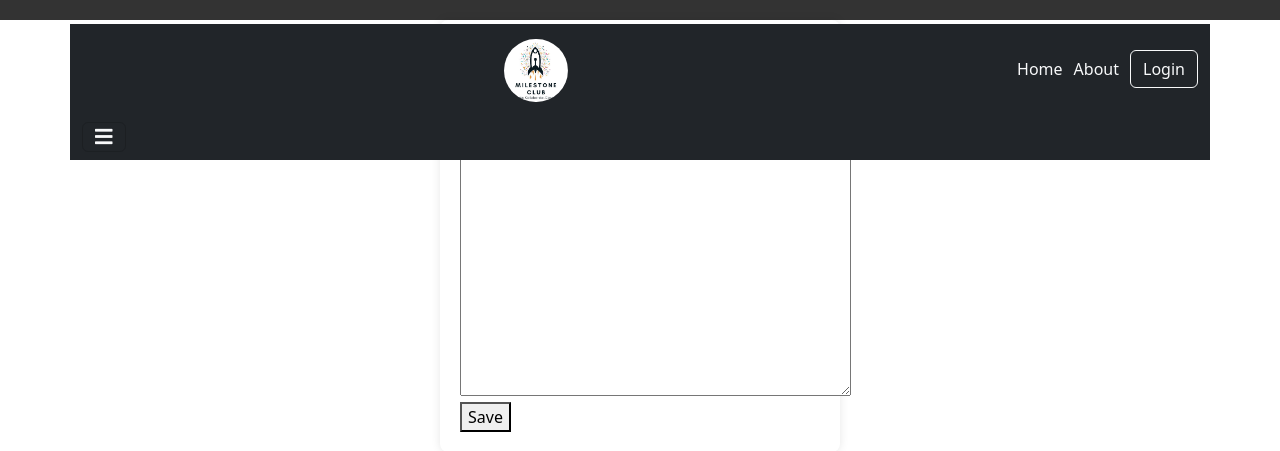
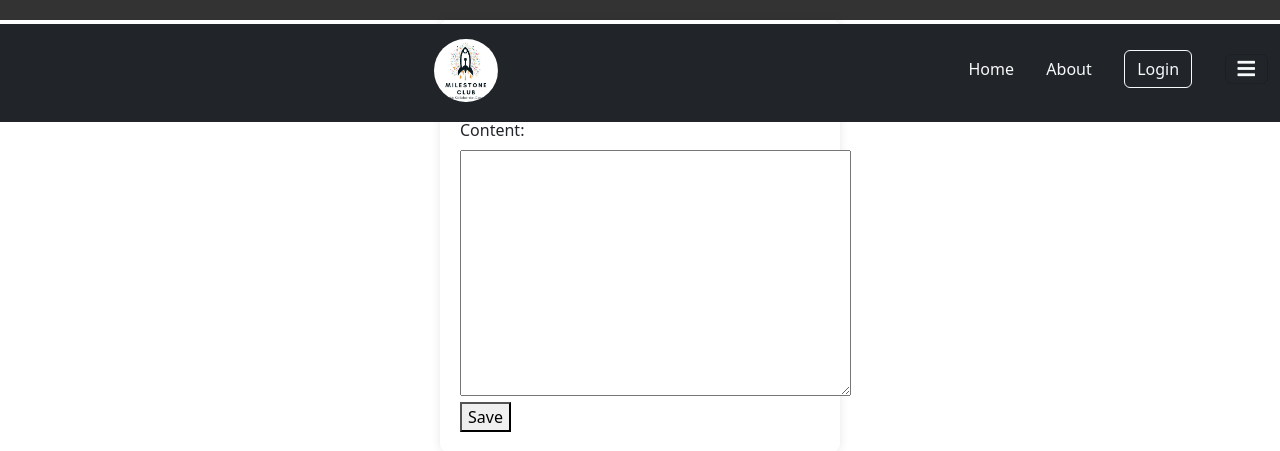
Before and after one commit to nityagv22/Blogpost-Milestone, a Django app: page /addblog/ in a window 1280 px wide. Shown: the top 451 px of the page. Run offline with Django 4.2, Linux system fonts and the light colour scheme; some libraries are stand-ins or nearby versions.

Commit message:
both files
commit

```diff
--- a/blogpost/user/templates/base.html
+++ b/blogpost/user/templates/base.html
@@ -11,11 +11,13 @@
     <script src="https://cdn.jsdelivr.net/npm/popper.js@1.12.9/dist/umd/popper.min.js" integrity="sha384-ApNbgh9B+Y1QKtv3Rn7W3mgPxhU9K/ScQsAP7hUibX39j7fakFPskvXusvfa0b4Q" crossorigin="anonymous"></script>
     <script src="https://cdn.jsdelivr.net/npm/bootstrap@4.0.0/dist/js/bootstrap.min.js" integrity="sha384-JZR6Spejh4U02d8jOt6vLEHfe/JQGiRRSQQxSfFWpi1MquVdAyjUar5+76PVCmYl" crossorigin="anonymous"></script>
     <link rel="stylesheet" href="http://use.fontawesome.com/releases/v5.7.0/css/all.css"/>
+    <style>
+    </style>
 </head>
 <body>
     <header>
         <nav class="navbar navbar-expand-xxxl fixed-top">
-            <div class="container my-3 bg-dark">
+            <div class="container-fluid my-3 bg-dark">
                 <a href="#" class="navbar-brand" ><img class="rounded-5" src="Logo.jpg" alt="Company_Logo" style=" height:7%; width: 7%;"></a>
                 <a href="{% url 'home' %}" class="nav-item nav-link text-light h6">Home</a>
                 <a href="#" class="nav-item nav-link text-light h6">About</a>
--- a/style.css
+++ b/style.css
@@ -3,6 +3,7 @@
     margin: 0;
     padding: 0;
     background-color: #f2f2f2;
+    padding-top: 70px;
 }
 
 header {
```
